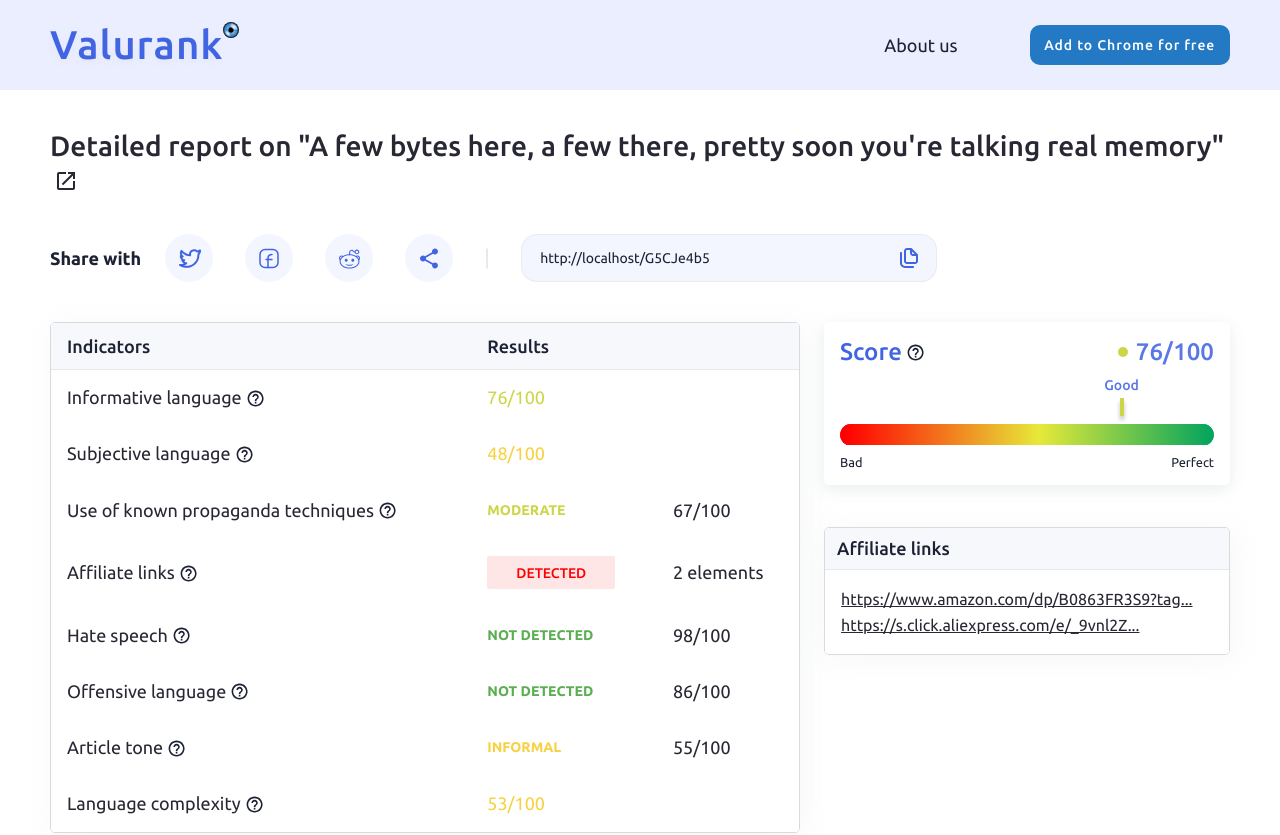
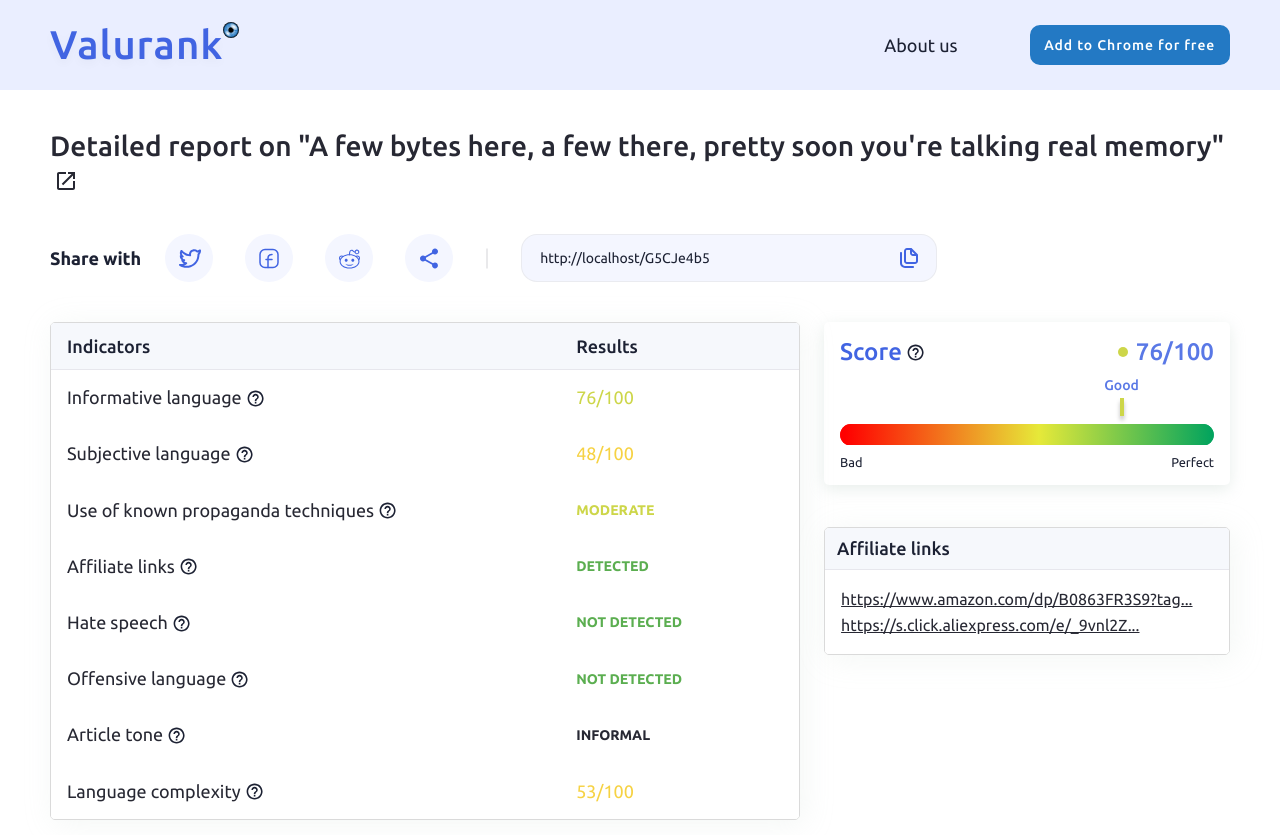
Before and after one commit to kindrakevychn/Next-report, a Next.js app: page / in a window 1280 px wide. Shown: the top 835 px of the page. Built offline with nearby package versions, Linux system fonts and the light colour scheme.

Commit message:
propagandaLikelihood, affiliatedLinks, hateSpeech, offensiveLanguage, tone will use StringIndicator

```diff
--- a/pages/index.jsx
+++ b/pages/index.jsx
@@ -14,7 +14,8 @@ import ExtensionBanner from '../components/extension-banner';
 import Indicators, {
     DetectedIndicator,
     ScoreIndicator,
-    NumberIndicator
+    NumberIndicator,
+    StringIndicator
 } from '../components/indicators';
 import {
     getReportData,
@@ -202,11 +203,10 @@ function Data({
                     }
                     {
                         (details.propagandaLikelihood != null) &&
-                        <ScoreIndicator
+                        <StringIndicator
                             title={INDICATORS.propagandaLikelihood.title}
                             score={details.propagandaLikelihood.score}
-                            max={INDICATORS.propagandaLikelihood.maxScore}
-                            status={details.propagandaLikelihood.label}
+                            string={details.propagandaLikelihood.label}
                             description={INDICATORS.propagandaLikelihood.description}
                         />
                     }
@@ -215,40 +215,36 @@ function Data({
                             details.affiliatedLinks != null &&
                             Array.isArray(details.affiliatedLinks.data)
                         ) &&
-                        <DetectedIndicator
+                        <StringIndicator
                             title={INDICATORS.affiliatedLinks.title}
-                            detected={!!details.affiliatedLinks.data.length}
-                            count={details.affiliatedLinks.data.length}
+                            score={details.affiliatedLinks.score}
+                            string={details.affiliatedLinks.label}
                             description={INDICATORS.affiliatedLinks.description}
                         />
                     }
                     {
                         (details.hateSpeech != null) &&
-                        <ScoreIndicator
+                        <StringIndicator
                             title={INDICATORS.hateSpeech.title}
                             score={details.hateSpeech.score}
-                            max={INDICATORS.hateSpeech.maxScore}
-                            status={details.hateSpeech.label}
+                            string={details.hateSpeech.label}
                             description={INDICATORS.hateSpeech.description}
                         />
                     }
                     {
                         (details.offensiveLanguage != null) &&
-                        <ScoreIndicator
+                        <StringIndicator
                             title={INDICATORS.offensiveLanguage.title}
                             score={details.offensiveLanguage.score}
-                            max={INDICATORS.offensiveLanguage.maxScore}
-                            status={details.offensiveLanguage.label}
+                            string={details.offensiveLanguage.label}
                             description={INDICATORS.offensiveLanguage.description}
                         />
                     }
                     {
                         (details.tone != null) &&
-                        <ScoreIndicator
+                        <StringIndicator
                             title={INDICATORS.tone.title}
-                            score={details.tone.score}
-                            max={INDICATORS.tone.maxScore}
-                            status={details.tone.label}
+                            string={details.tone.label}
                             description={INDICATORS.tone.description}
                         />
                     }
```
